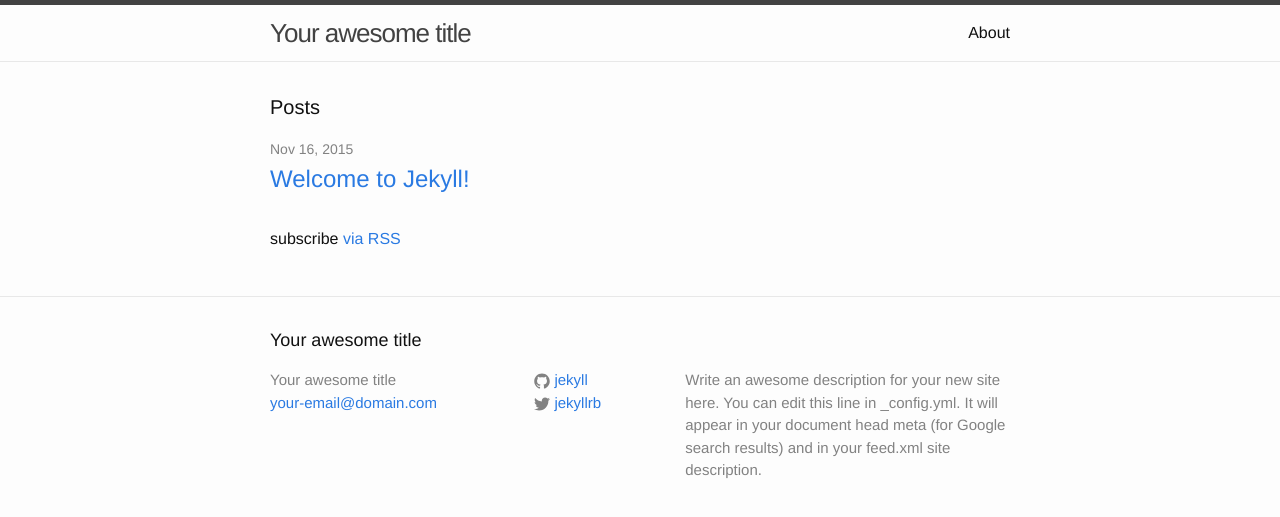
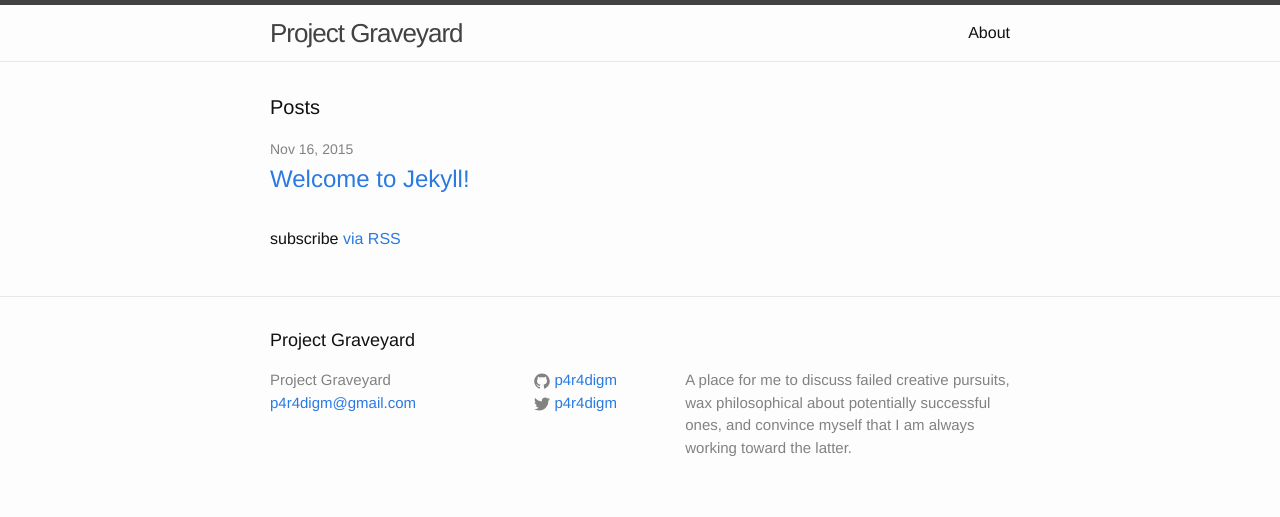
Before and after one commit to britown88/britown88.github.io, a Jekyll site: the page built from index.html, in a window 1280 px wide. Shown: the top 517 px of the page. Built offline with Jekyll 4.4.1, drawn with Linux system fonts in a browser that asks for light colours.

Commit message:
New configure page

```diff
--- a/_config.yml
+++ b/_config.yml
@@ -6,16 +6,16 @@
 # 'jekyll serve'. If you change this file, please restart the server process.
 
 # Site settings
-title: Your awesome title
-email: your-email@domain.com
+title: Project Graveyard
+email: p4r4digm@gmail.com
 description: > # this means to ignore newlines until "baseurl:"
-  Write an awesome description for your new site here. You can edit this
-  line in _config.yml. It will appear in your document head meta (for
-  Google search results) and in your feed.xml site description.
+  A place for me to discuss failed creative pursuits, wax philosophical
+  about potentially successful ones, and convince myself that
+  I am always working toward the latter.
 baseurl: "" # the subpath of your site, e.g. /blog
-url: "http://yourdomain.com" # the base hostname & protocol for your site
-twitter_username: jekyllrb
-github_username:  jekyll
+url: "http://p4r4digm.github.io" # the base hostname & protocol for your site
+twitter_username: p4r4digm
+github_username:  p4r4digm
 
 # Build settings
 markdown: kramdown
```
